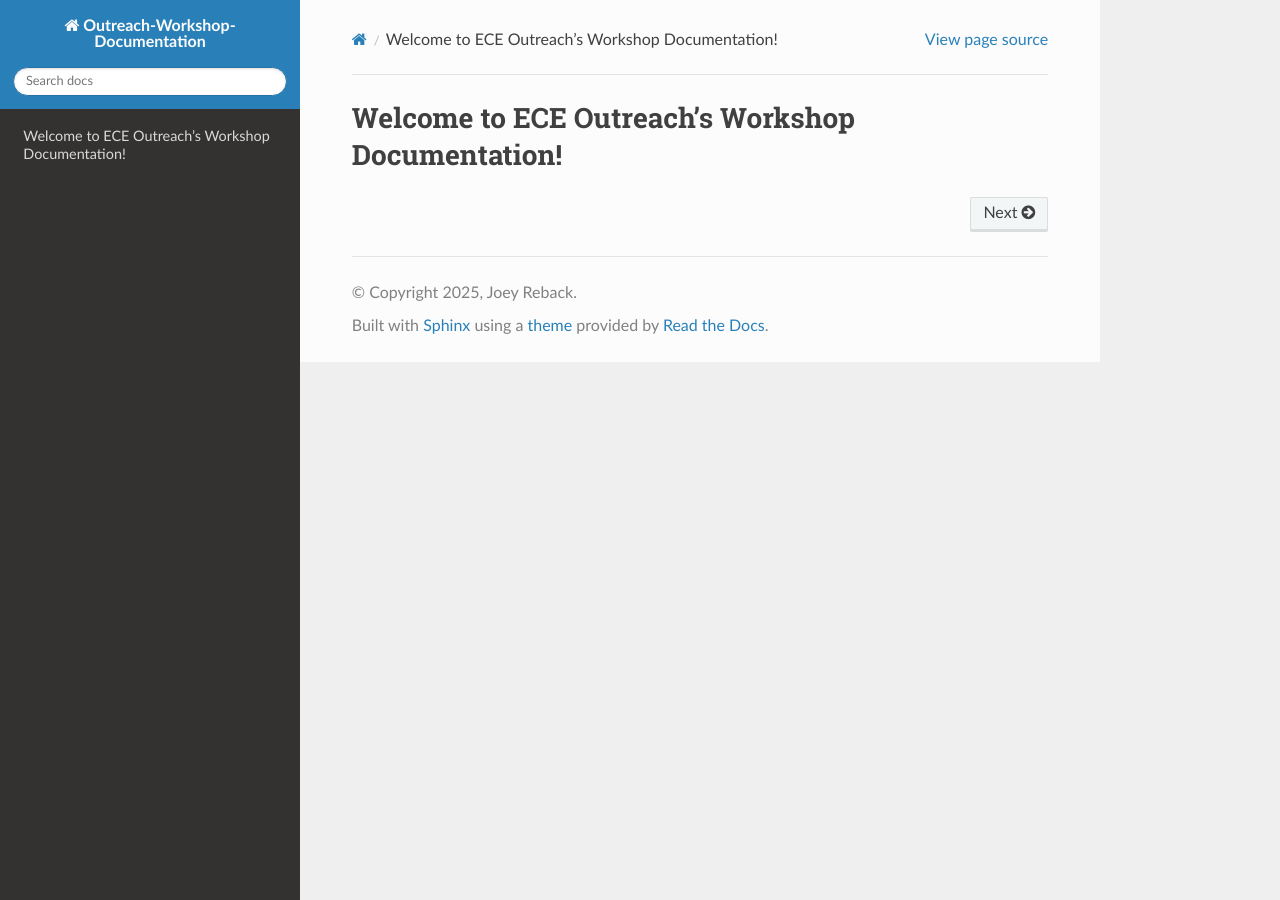
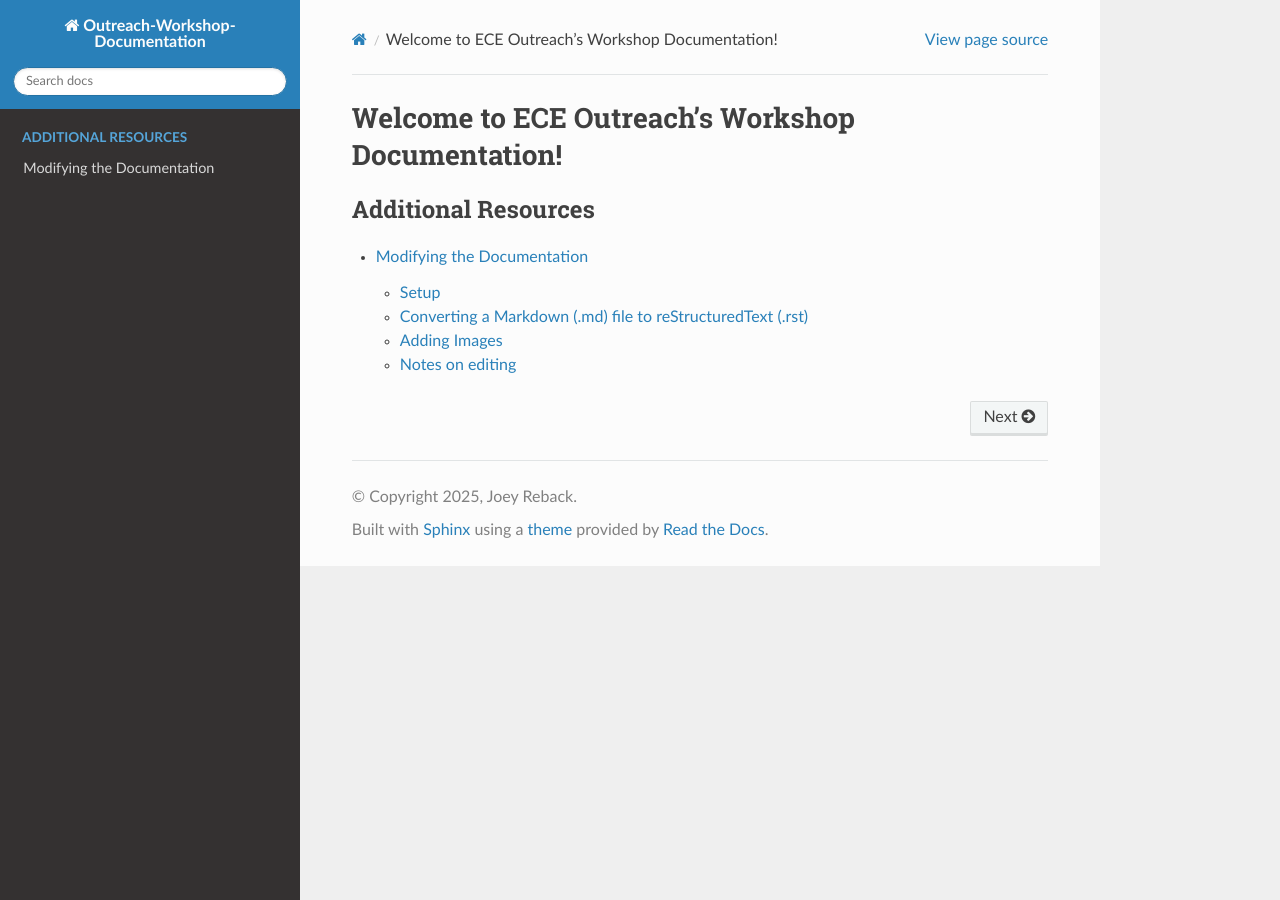
Before and after one commit to CSU-ECE-Outreach/Outreach-Workshop-Documentation, a Sphinx documentation site: the page built from docs/index.rst, in a window 1280 px wide. Built offline with Sphinx 7.4.7 and the Read the Docs theme 3.1.0, drawn with Linux system fonts in a browser that asks for light colours; some of the changed lines change nothing that is shown.

Commit message:
Guide for contributing

```diff
--- a/docs/index.rst
+++ b/docs/index.rst
@@ -11,3 +11,9 @@
    :caption: Workshops
 
    ultrasonic_sensor_workshop
+
+.. toctree::
+   :maxdepth: 2
+   :caption: Additional Resources
+
+   modifying
--- /dev/null
+++ b/docs/modifying.rst
@@ -0,0 +1,47 @@
+Modifying the Documentation
+===========================
+
+Setup
+-----
+1. Email your GitHub email to jreback@colostate.edu to receive edit permissions.
+2. Install Visual Studio Code (VS Code): `Visual Studio Code <https://code.visualstudio.com/>`_
+3. (Optional) Install GitHub Copilot in VS Code to get suggestions for .rst syntax.
+
+Tip
+~~~~
+To make it easier to write these files, start your document in Word/Google Docs and export it as Markdown (.md).
+
+Converting a Markdown (.md) file to reStructuredText (.rst)
+-----------------------------------------------------------
+1. Use the CloudConvert MD→RST converter: `CloudConvert MD→RST <https://cloudconvert.com/md-to-rst>`_
+2. Upload your .md file and download the converted .rst output.
+3. Copy the converted content into the ``docs/`` directory of this repository.
+4. Manually add any images (see below).
+
+Adding Images
+-------------
+1. Create an ``images`` folder inside the ``docs`` directory (if it doesn't exist).
+2. Add your image files to that folder.
+3. Reference images in your .rst files using the image directive:
+
+.. code-block:: rst
+   .. image:: images/your_image_file.png
+      :alt: Alternate text for the image
+      :align: center
+      :width: 400px
+
+
+Notes on editing
+----------------
+- Keep files inside the ``docs/`` folder so Sphinx/ReadTheDocs can find them.
+- If this page is not referenced by your project's ``index.rst`` (or a toctree), add it there to include it in the built docs.
+- Use RST hyperlink syntax (`` `text <url>`_ ``) instead of raw URLs for better rendering.
+
+
+
+Once your .rst file is created or updated, commit and push it to the repository.
+You may need to get GitHub set up on your local machine if you haven't already.
+Here's a guide on doing that: `GitHub in VS Code <https://code.visualstudio.com/docs/sourcecontrol/github>`_
+
+
+If you've done everything correctly, you can refresh the documentation webpage to see your changes. If you need more help, reach out to Joey Reback.
```
